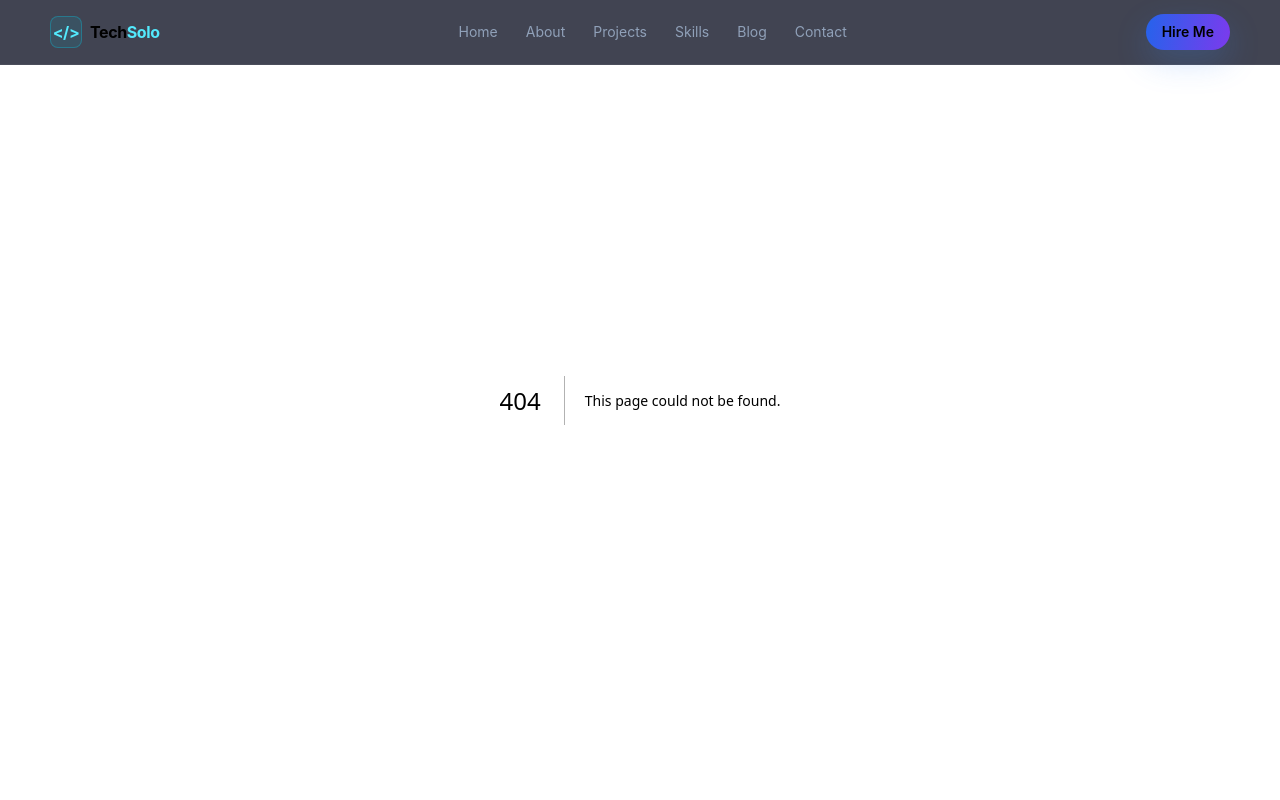
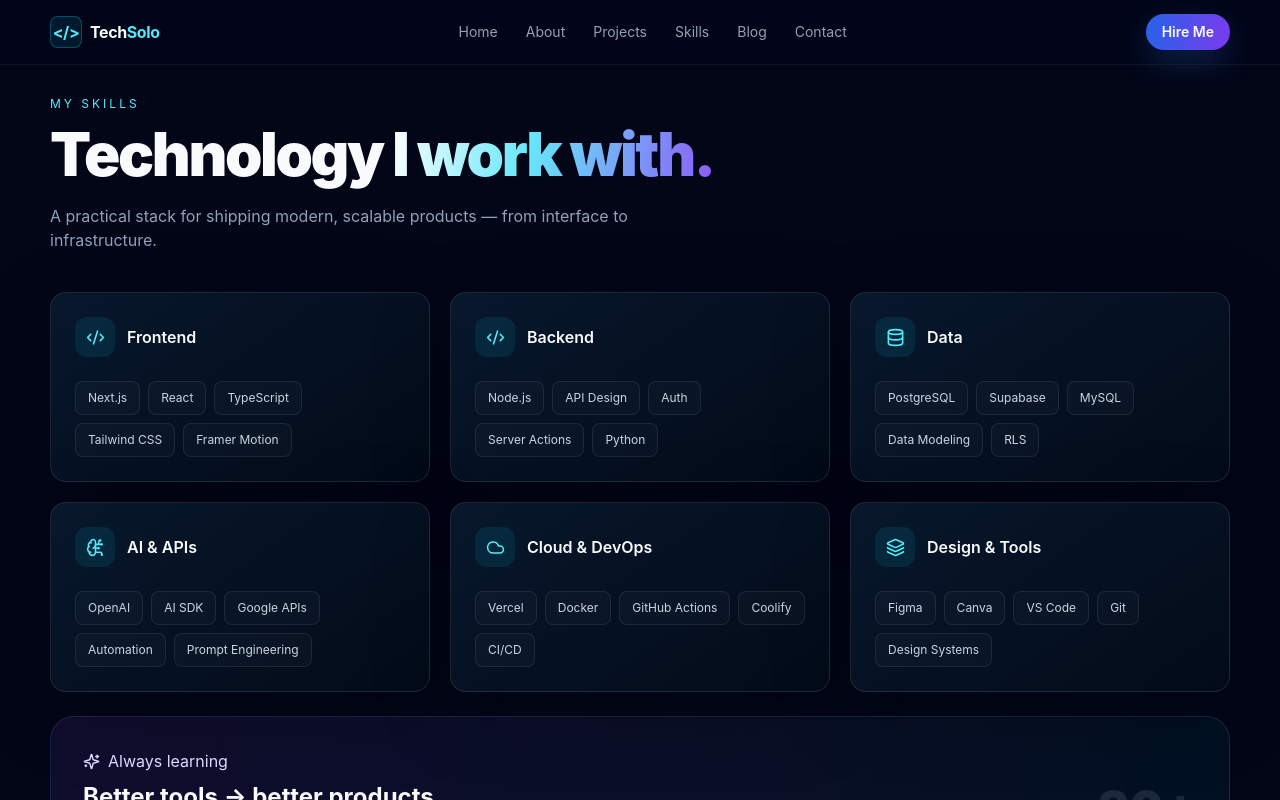
Before and after one commit to tejtechsolo/portfolio, a Next.js app: page /skills in a window 1280 px wide. Before the commit this address had no page. Shown: the top 800 px of the page. Built offline with nearby package versions, Linux system fonts and the light colour scheme.

Commit message:
Build premium Next.js portfolio

```diff
--- /dev/null
+++ b/app/skills/page.tsx
@@ -0,0 +1,10 @@
+import { skills } from '@/lib/data';
+import { Fade } from '@/components/motion';
+import { Code2, Database, Cloud, BrainCircuit, Layers3, Sparkles } from '@/components/icons';
+
+const icons=[Code2,Code2,Database,BrainCircuit,Cloud,Layers3];
+
+export default function Skills(){return <div className="section-pad pt-32"><div className="container"><Fade><p className="text-xs uppercase tracking-[.25em] text-cyan-300">My skills</p><h1 className="mt-3 text-5xl font-black tracking-[-.04em] md:text-6xl">Technology <span className="text-gradient">I work with.</span></h1><p className="mt-5 max-w-2xl text-slate-400">A practical stack for shipping modern, scalable products — from interface to infrastructure.</p></Fade>
+  <div className="mt-10 grid gap-5 md:grid-cols-2 lg:grid-cols-3">{skills.map(([group,items],i)=>{const Icon=icons[i];return <Fade key={group} delay={i*.04} className="card card-hover rounded-2xl p-6"><div className="flex items-center gap-3"><div className="grid h-10 w-10 place-items-center rounded-xl bg-cyan-400/10 text-cyan-300"><Icon size={19}/></div><h2 className="font-semibold">{group}</h2></div><div className="mt-6 flex flex-wrap gap-2">{items.map(t=><span key={t} className="rounded-lg border border-white/8 bg-white/[.025] px-3 py-2 text-xs text-slate-300">{t}</span>)}</div></Fade>})}</div>
+  <Fade className="mt-6 rounded-3xl border border-violet-400/15 bg-gradient-to-r from-violet-500/10 to-cyan-400/5 p-8"><div className="flex flex-col justify-between gap-6 md:flex-row md:items-center"><div><div className="flex items-center gap-2 text-violet-200"><Sparkles size={17}/> Always learning</div><h2 className="mt-2 text-2xl font-bold">Better tools → better products.</h2><p className="mt-2 max-w-xl text-sm leading-6 text-slate-500">I continuously explore new technologies and patterns to keep products maintainable, useful and enjoyable to use.</p></div><div className="text-5xl font-black text-white/10">{skills.flatMap(([,x])=>x).length}+</div></div></Fade>
+</div></div>}
```
